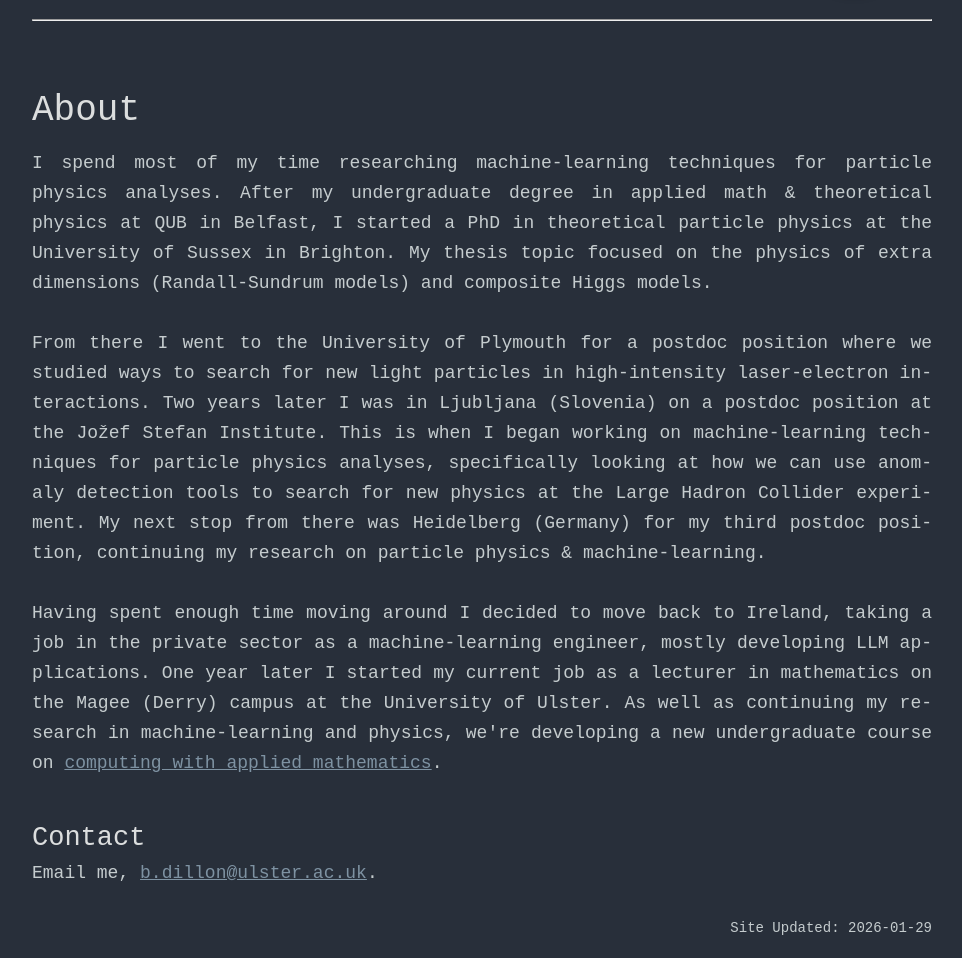
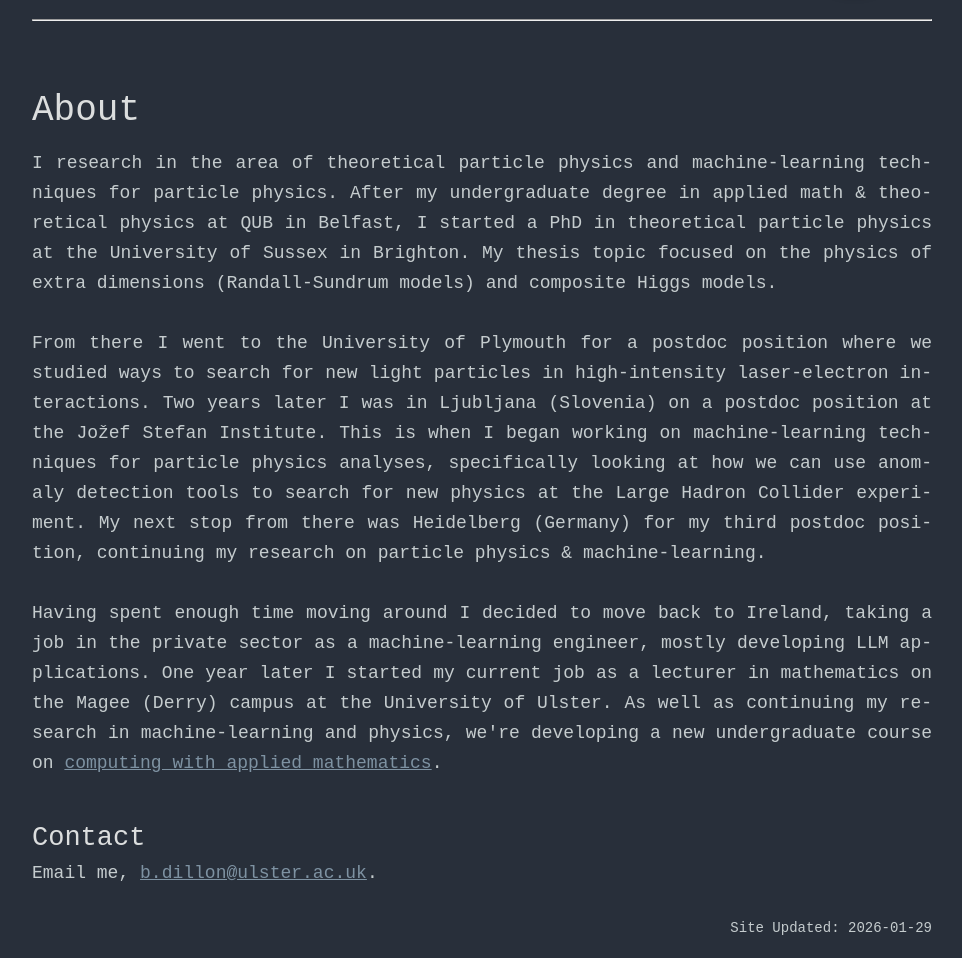
Before and after one commit to bmdillon/bmdillon.github.io, a Jekyll site: the page built from index.md, in a window 1280 px wide, cut to the strip 164-1122 px from the top of the page. Shown: the whole strip, without its empty margins (158-1120 px from the left). Built offline with Jekyll 4.4.1, drawn with Linux system fonts in a browser that asks for light colours.

Commit message:
Update index.md

```diff
--- a/index.md
+++ b/index.md
@@ -3,7 +3,7 @@ layout: default
 title: About
 ---
 
-<p>I spend most of my time researching machine-learning techniques for particle physics analyses.
+<p>I research in the area of theoretical particle physics and machine-learning techniques for particle physics.
 After my undergraduate degree in applied math & theoretical physics at QUB in Belfast, I started a PhD in theoretical particle physics at the University of Sussex in Brighton.
 My thesis topic focused on the physics of extra dimensions (Randall-Sundrum models) and composite Higgs models.
 </p>
```
